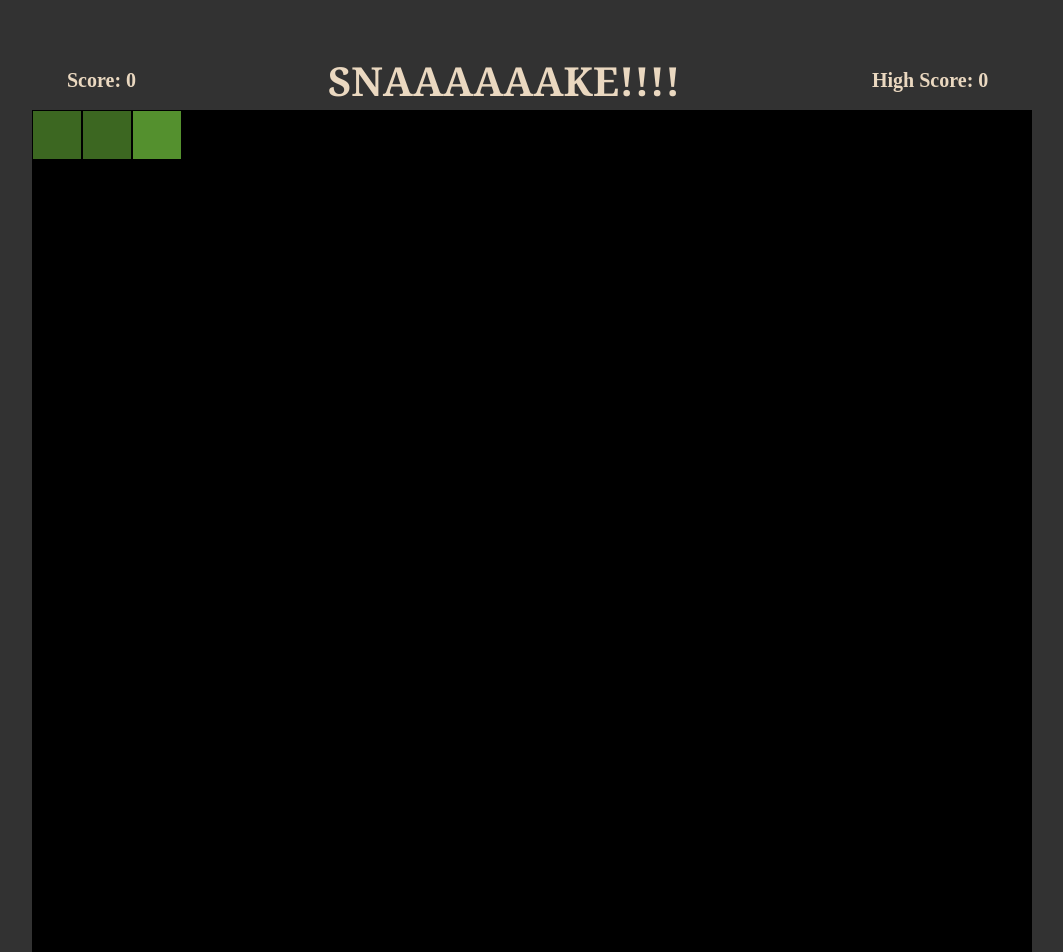
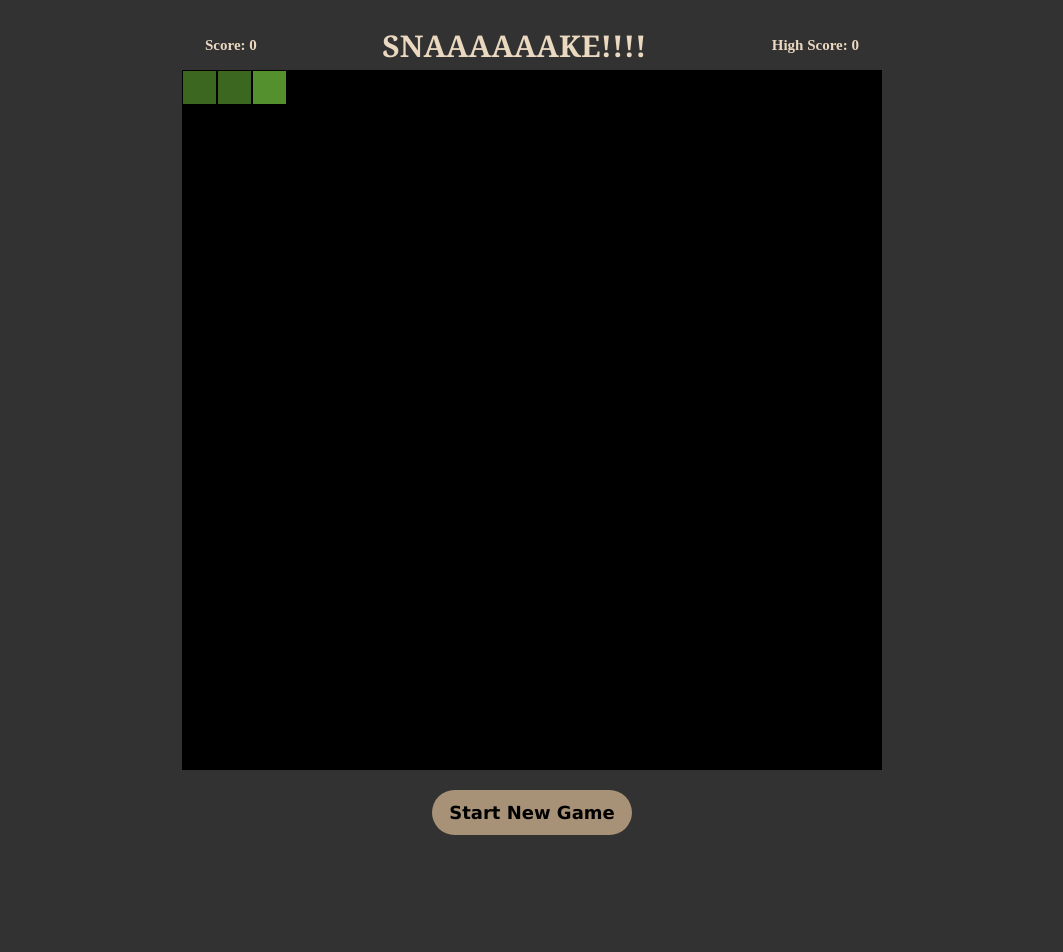
Before and after one commit to Treetion/Snake, a React app: page / in a window 1280 px wide. Shown: the top 952 px of the page, without its empty margins (108-1171 px from the left). After the commit the page ends 843 px from the top, so only its background shows below. Built offline with nearby package versions, Linux system fonts and the light colour scheme.

Commit message:
Shrink display size

```diff
--- a/src/components/Board/Cell.js
+++ b/src/components/Board/Cell.js
@@ -4,7 +4,7 @@ import "@/styles/components/Cell.css";
 import GRID_SIZE from "@/utils/params";
 
 const Cell = ({ x, y, state }) => {
-  const cellSize = 1000 / GRID_SIZE;
+  const cellSize = 700 / GRID_SIZE;
 
   return (
     <div
--- a/src/styles/app.css
+++ b/src/styles/app.css
@@ -1,10 +1,10 @@
 .container {
-  min-height: 1000px;
-  min-width: 1000px;
+  min-height: 700px;
+  min-width: 700px;
   display: flex;
   flex-direction: column;
   align-items: center;
   align-content: center;
   text-align: center;
-  margin-top: 50px;
+  margin-top: 20px;
 }
--- a/src/styles/components/Board.css
+++ b/src/styles/components/Board.css
@@ -1,7 +1,7 @@
 .board-container {
   position: relative;
-  width: 1000px;
-  height: 1000px;
+  width: 700px;
+  height: 700px;
 }
 
 .board {
--- a/src/styles/components/Header.css
+++ b/src/styles/components/Header.css
@@ -1,6 +1,6 @@
 .header {
-  width: 1000px;
-  height: 60px;
+  width: 700px;
+  height: 50px;
   display: flex;
   flex-direction: row;
   align-items: center;
@@ -10,21 +10,21 @@
 .score {
   color: #ead8c0;
   font-weight: bold;
-  font-size: 20px;
-  margin-left: 35px;
+  font-size: 15px;
+  margin-left: 23px;
 }
 
 .high-score {
   color: #ead8c0;
   font-weight: bold;
-  font-size: 20px;
-  width: 160px;
+  font-size: 15px;
+  margin-right: 23px;
   text-align: left;
 }
 
 .title {
   color: #ead8c0;
-  font-size: 40px;
+  font-size: 30px;
   font-weight: bold;
   font-family: Cambria, Cochin, Georgia, Times, "Times New Roman", serif;
 }
--- a/src/styles/components/StartButton.css
+++ b/src/styles/components/StartButton.css
@@ -3,11 +3,11 @@
   color: black;
   border: 0px transparent;
   border-radius: 80px;
-  font-size: 22px;
+  font-size: 18px;
   font-weight: bold;
   font-family: Verdana, Geneva, Tahoma, sans-serif;
   cursor: pointer;
-  width: 250px;
-  height: 60px;
-  margin-top: 30px;
+  width: 200px;
+  height: 45px;
+  margin-top: 20px;
 }
```
